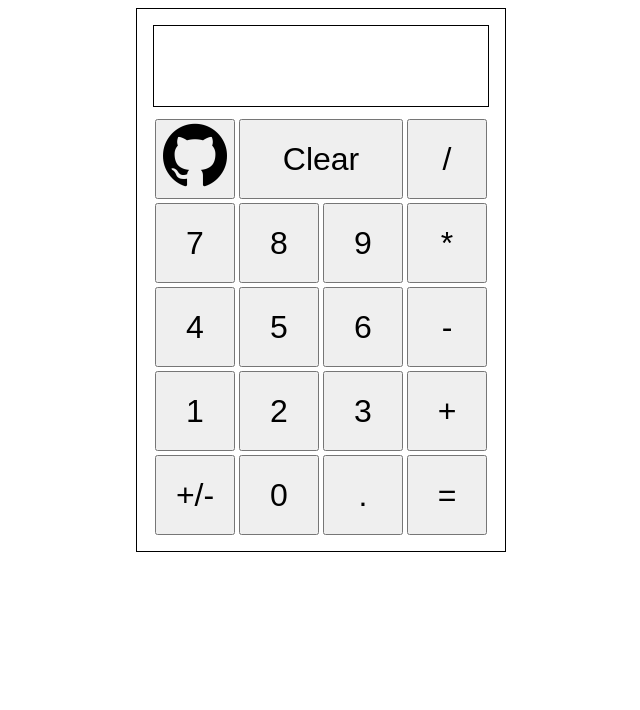
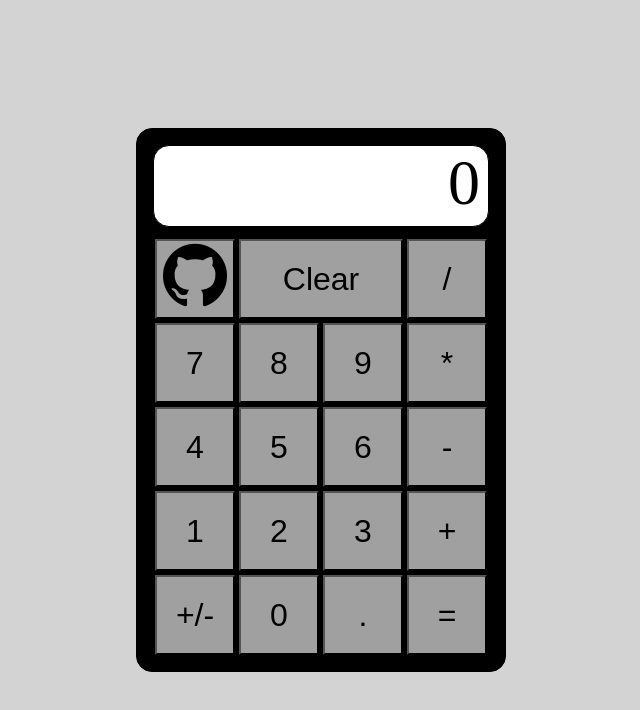
Before and after one commit to stchao/Calculator, a plain HTML site: page index.html in a window 1280 px wide. Shown: the whole page, without its empty margins (319-959 px from the left). Drawn offline with Linux system fonts and the light colour scheme.

Commit message:
Change ui

```diff
--- a/index.html
+++ b/index.html
@@ -10,7 +10,7 @@
     </head>
     <body>
         <div id="container">
-            <div id="display"></div>
+            <div id="display">0</div>
             <button id="githubButton" class="regular-buttons">
                 <img class="github-icon" src="images/github-logo.png">
             </button>
--- a/style.css
+++ b/style.css
@@ -1,4 +1,16 @@
+html {
+    height: 100%;
+}
+
+body {
+    min-height: 100%;
+    display: flex;
+    margin: 0;
+    background-color: #d3d3d3;
+}
+
 #container {
+    background-color: black;
     display: flex;
     flex-wrap: wrap;
     justify-content: center;
@@ -9,6 +21,7 @@
 }
 
 #display {
+    background-color: white;
     height: 5rem;
     width: 100%;
     margin-bottom: 0.5rem;
@@ -19,18 +32,18 @@
 
 #container, #display {
     border: 1px solid black;
+    border-radius: 1rem;
 }
 
-.regular-buttons {
+.regular-buttons, .double-width-buttons {
     width: 5rem;
     height: 5rem;
     font-size: 2rem;
+    background-color: #a0a0a0;
 }
 
 .double-width-buttons {
     width: 10.25rem;
-    height: 5rem;
-    font-size: 2rem;
 }
 
 .github-icon {
```
